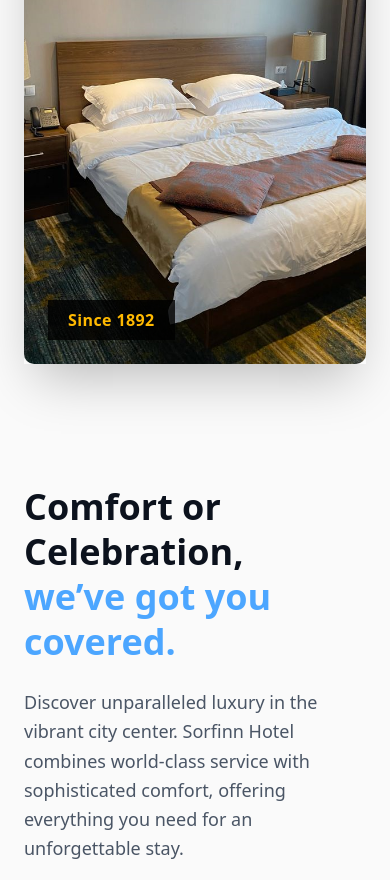
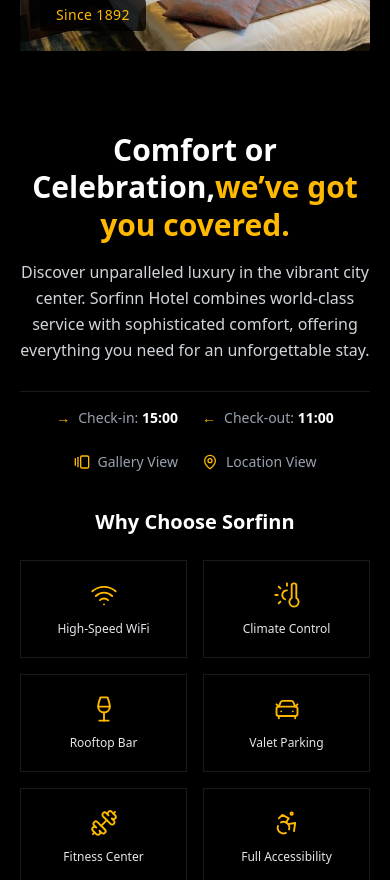
Before and after one commit to damlex36/sorftinn_apt, a Next.js app in the folder sorftinn/: page / in a window 390 px wide. Shown: the part 1120-2000 px from the top of the page. Built offline with nearby package versions, Linux system fonts and the light colour scheme; no server answers.

Commit message:
refix ourstory for mobile view

```diff
--- a/sorftinn/app/footer.tsx
+++ b/sorftinn/app/footer.tsx
@@ -134,7 +134,7 @@
         <div className="container mx-auto px-6 lg:px-12 py-6">
           <div className="flex flex-col md:flex-row items-center justify-between gap-4">
             <p className="font-body text-xs text-muted-foreground">
-              © 2024 Sorftinn Hotel. All rights reserved. <br />
+              © 2026 Sorftinn Hotel. All rights reserved. <br />
               © 2026 Damola — Original Author
             </p>
             <div className="flex gap-6">
--- a/sorftinn/app/gallery/gallerySlide.tsx
+++ b/sorftinn/app/gallery/gallerySlide.tsx
@@ -18,7 +18,7 @@
   { src: "/carousel/caro2.png", title: "Grand Lobby", category: "Public Spaces" },
   { src: "/carousel/caro3.png", title: "Deluxe Room", category: "Rooms" },
   { src: "/carousel/caro4.png", title: "Classic Room", category: "Rooms" },
-  { src: "/carousel/caro5.png", title: "Penthouse View", category: "Suites" },
+  { src: "/carousel/caro5.jpg", title: "Penthouse View", category: "Suites" },
 ];
 
 export function GallerySlides() {
--- a/sorftinn/app/whychoose/WhyChooseSorfinn.tsx
+++ b/sorftinn/app/whychoose/WhyChooseSorfinn.tsx
@@ -23,78 +23,77 @@
 
 export default function WhyChooseSorfinn() {
   return (
-    <section id="features" className=" Why-choose min-h-screen  flex items-center ">
-      <div className="max-w-7xl mx-auto px-6 py-20 grid grid-cols-1 lg:grid-cols-2 gap-30 items-center">
+    <section id="features" className="py-16 md:py-20 bg-black text-white">
+      <div className="max-w-7xl mx-auto px-5 sm:px-6 lg:px-8">
 
-        {/* ================= LEFT IMAGE CARD ================= */}
-        <div className="choose-img relative  overflow-hidden shadow-2xl h-140">
+        <div className="grid grid-cols-1 lg:grid-cols-2 gap-10 lg:gap-16 items-center">
+
+          {/* LEFT IMAGE CARD - comes first on mobile */}
+          <div className="relative rounded-2xl overflow-hidden shadow-2xl aspect-[4/3] lg:aspect-auto lg:h-[520px]">
             <Image
               src="/carousel/caro4.png"
               alt="Luxury hotel lounge"
-            width={900}
-            height={600}
-            className="object-cover w-full h-full"
+              fill
+              className="object-cover"
               priority
+              sizes="(max-width: 1024px) 100vw, 50vw"
             />
-
-          {/* Since Badge */}
-          <div className="absolute bottom-6 left-6 bg-black/80 px-5 py-2 rounded-md text-amber-400 font-semibold tracking-wide">
+            <div className="absolute bottom-5 left-5 bg-black/75 px-4 py-1.5 rounded text-amber-400 font-medium text-sm tracking-wide">
               Since 1892
             </div>
           </div>
 
-        {/* ================= RIGHT CONTENT ================= */}
-        <div className="space-y-8">
-          {/* Heading */}
-          <div>
-            <h2 className="text-4xl md:text-5xl font-bold leading-tight mb-6">
+          {/* RIGHT CONTENT */}
+          <div className="space-y-7 md:space-y-9 mt-10 lg:mt-0">
+
+            <div className="space-y-4 text-center lg:text-left">
+              <h2 className="text-3xl sm:text-4xl md:text-5xl font-bold leading-tight">
                 Comfort or Celebration,
-              <br />
-              <span className="span">we’ve got you covered.</span>
+                <br className="hidden sm:block" />
+                <span className="text-amber-400">we’ve got you covered.</span>
               </h2>
 
-            <p className="text-lg text-gray-600 max-w-xl leading-relaxed">
+              <p className="text-base sm:text-lg text-gray-300 max-w-xl mx-auto lg:mx-0 leading-relaxed">
                 Discover unparalleled luxury in the vibrant city center. Sorfinn Hotel
                 combines world-class service with sophisticated comfort, offering everything
                 you need for an unforgettable stay.
               </p>
             </div>
 
-          {/* Booking Info Row */}
-          <div className="flex flex-wrap items-center gap-8 border-t border-white/10 pt-6 text-sm text-gray-500">
+            {/* Booking info row */}
+            <div className="flex flex-wrap justify-center lg:justify-start items-center gap-6 sm:gap-8 text-sm text-gray-400 pt-4 border-t border-white/10">
               <div className="flex items-center gap-2">
                 <span className="text-amber-400">→</span>
                 <span>Check-in: <strong className="text-white">15:00</strong></span>
               </div>
-
               <div className="flex items-center gap-2">
                 <span className="text-amber-400">←</span>
                 <span>Check-out: <strong className="text-white">11:00</strong></span>
               </div>
-
               <div className="flex items-center gap-2">
                 <GalleryHorizontalEnd className="w-4 h-4 text-amber-400" />
                 <span>Gallery View</span>
               </div>
-
               <div className="flex items-center gap-2">
                 <MapPin className="w-4 h-4 text-amber-400" />
                 <span>Location View</span>
               </div>
             </div>
 
-          {/* Why Choose */}
-          <div>
-            <h3 className="text-xl font-semibold mb-6">Why Choose Sorfinn</h3>
+            {/* Features */}
+            <div className="pt-2">
+              <h3 className="text-xl sm:text-2xl font-semibold mb-6 text-center lg:text-left">
+                Why Choose Sorfinn
+              </h3>
 
-            <div className="grid grid-cols-2 sm:grid-cols-3 gap-6">
+              <div className="grid grid-cols-2 sm:grid-cols-3 gap-4 sm:gap-6">
                 {features.map(({ Icon, label }) => (
                   <div
                     key={label}
-                  className="flex flex-col items-center justify-center bg-black/60 border border-white/10 rounded-xl p-6 hover:border-amber-400/40 transition"
+                    className="flex flex-col items-center bg-black/60 border border-white/10 rounded-xl p-5 sm:p-6 hover:border-amber-500/50 transition-colors duration-300"
                   >
-                  <Icon className="w-6 h-6 text-amber-400 mb-3" strokeWidth={1.8} />
-                  <p className="text-xs text-gray-200 text-center">{label}</p>
+                    <Icon className="w-7 h-7 sm:w-8 sm:h-8 text-amber-400 mb-3" strokeWidth={1.6} />
+                    <p className="text-xs sm:text-sm text-gray-200 text-center">{label}</p>
                   </div>
                 ))}
               </div>
@@ -102,6 +101,7 @@
 
           </div>
         </div>
+      </div>
     </section>
   );
 }
```
Also changed, not shown: sorftinn/public/carousel/caro5.jpg (added), 1 other file (tests, documents, lock files or other folders). Lines whose indentation alone changed are shown as unchanged.
